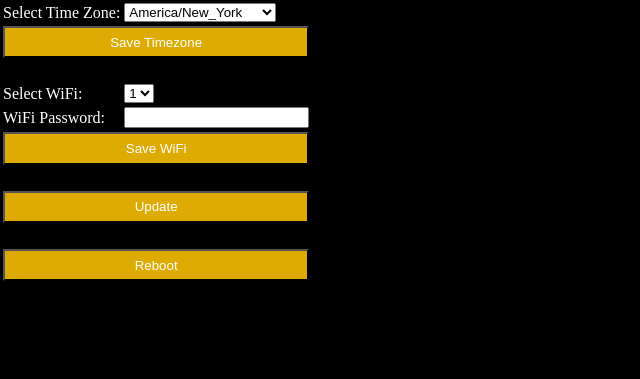
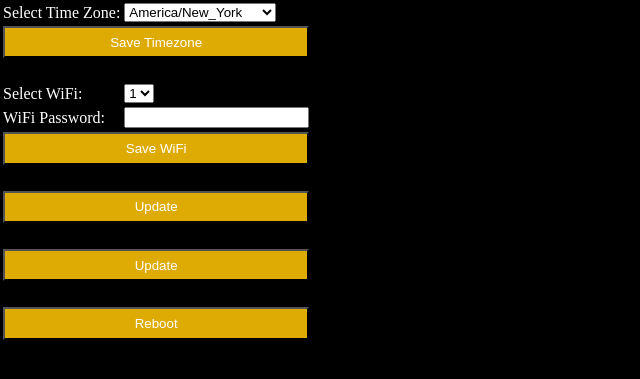
Before and after one commit to skipfire/genmon-addon, a Flask app: template CaptivePortal/templates/app.html in a window 1280 px wide. Shown: the top 379 px of the page, without its empty margins (0-640 px from the left). Run offline with Flask 3, Linux system fonts and the light colour scheme; the template is opened without the code that fills it: most values are stand-ins (such as "Sample title", 1, 10 or a date in 2020).

Commit message:
Add shutdown portal

```diff
--- a/CaptivePortal/app.py
+++ b/CaptivePortal/app.py
@@ -33,11 +33,11 @@ def save_config():
 def save_credentials():
     ssid = request.form['ssid']
     wifi_key = request.form['password']
-    # Call set_ap_client_mode() in a thread otherwise the network change will prevent the response from getting to the browser
-    def sleep_and_start_ap():
+    # Call ShutdownHotspot() in a thread otherwise the network change will prevent the response from getting to the browser
+    def save_credentials_thread():
         time.sleep(2)
-        set_ap_client_mode(ssid, wifi_key)
-    t = Thread(target=sleep_and_start_ap)
+        ShutdownHotspot(ssid, wifi_key)
+    t = Thread(target=save_credentials_thread)
     t.start()
     return ssid
 
@@ -47,7 +47,17 @@ def update():
     output = ps.communicate()[0]
     subprocess.run(['chown', 'genmonpi:genmonpi', '/home/genmonpi/genmon-addon/.git/*'])
     subprocess.run(['chown', 'genmonpi:genmonpi', '/home/genmonpi/genmon-addon/.git/objects*'])
-    def restartportal():
+    def update_thread():
+        time.sleep(2)
+        subprocess.run(['systemctl', 'restart', 'CaptivePortal'])
+        subprocess.run(['systemctl', 'restart', 'PintSizeFanManager'])
+    t = Thread(target=restartportal)
+    t.start()
+    return output
+
+@app.route('/stop_portal', methods = ['GET', 'POST'])
+def stop_portal():
+    def stop_portal_thread():
         time.sleep(2)
         subprocess.run(['systemctl', 'restart', 'CaptivePortal'])
     t = Thread(target=restartportal)
@@ -77,7 +87,7 @@ def scan_wifi_networks():
                 ap_array.append(ap_ssid)
     return ap_array
 
-def set_ap_client_mode(ssid, wifi_key):
+def ShutdownHotspot(ssid, wifi_key):
     GPIO.output(green, GPIO.LOW)
     GPIO.output(blue, GPIO.LOW)
     GPIO.output(red, GPIO.LOW)
--- a/CaptivePortal/templates/app.html
+++ b/CaptivePortal/templates/app.html
@@ -29,6 +29,10 @@
 
         function Update() {
           $.post("{{ url_for('update') }}", function(data, status) { alert("Update result. Captive Portal will be shut down.\n" + data + "\nStatus: " + status); });
+        }
+
+        function StopPortal() {
+          $.post("{{ url_for('stop_portal') }}", function(data, status) { alert("Captive Portal will be shut down.\n" + data + "\nStatus: " + status); });
         }
 
         function Reboot() {
@@ -75,11 +79,13 @@
           </td>
         </tr>
         <tr><td>WiFi Password:</td><td><input type="password" id="txtWiFiPassword"></td></tr>
-        <tr><td colspan="2"><input type="button" value="Save WiFi" class="button" onclick="SaveWiFi();" formaction="{{ url_for('save_credentials') }}"></td></tr>
+        <tr><td colspan="2"><input type="button" value="Save WiFi" class="button" onclick="SaveWiFi();"></td></tr>
         <tr><td colspan="2">&nbsp;</td></tr>
-        <tr><td colspan="2"><input type="button" class="button" value="Update" onclick="Update();" formaction="{{ url_for('update') }}"></td></tr>
+        <tr><td colspan="2"><input type="button" class="button" value="Update" onclick="Update();"></td></tr>
         <tr><td colspan="2">&nbsp;</td></tr>
-        <tr><td colspan="2"><input type="button" class="button" value="Reboot" onclick="Reboot();" formaction="{{ url_for('reboot') }}"></td></tr>
+        <tr><td colspan="2"><input type="button" class="button" value="Update" onclick="StopPortal();"></td></tr>
+        <tr><td colspan="2">&nbsp;</td></tr>
+        <tr><td colspan="2"><input type="button" class="button" value="Reboot" onclick="Reboot();"></td></tr>
         <tr><td colspan="2">&nbsp;</td></tr>
       </table>
     </form>
```
